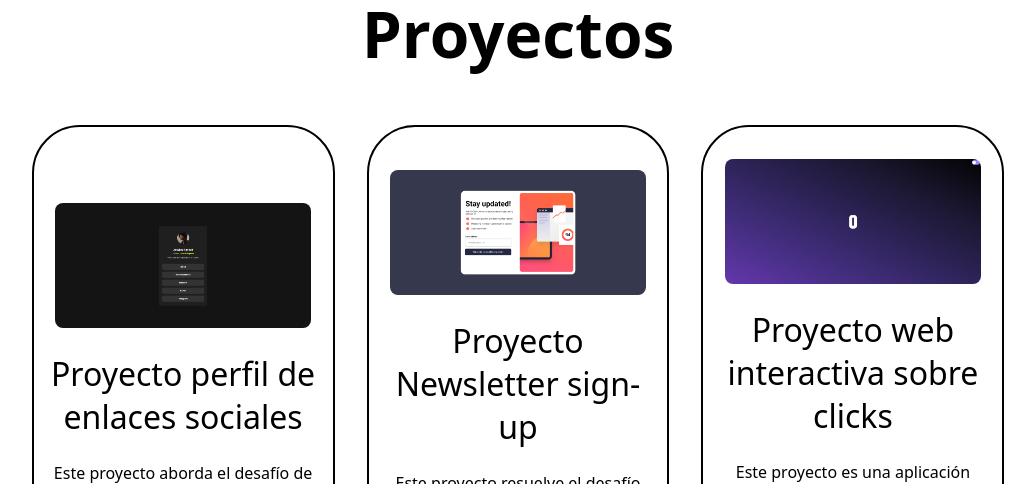
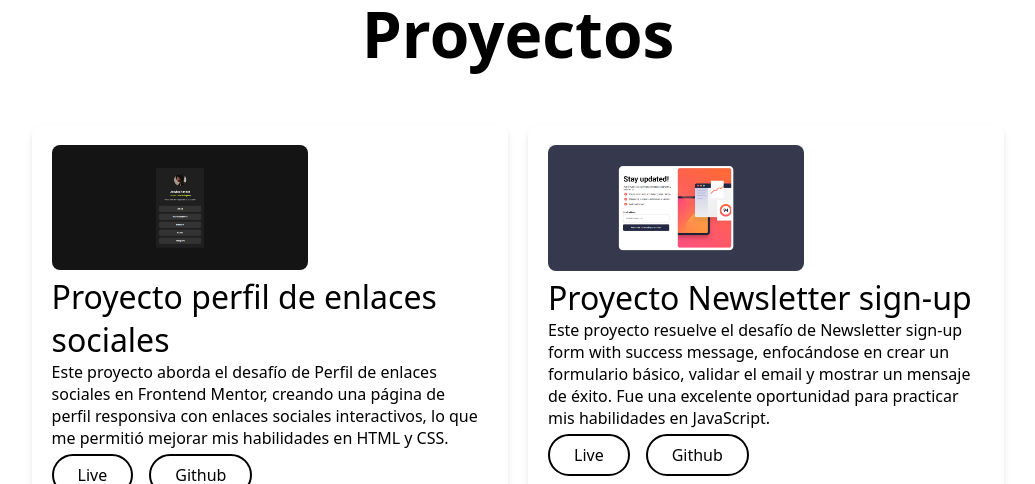
Before and after one commit to Roldanlautaro/PortfolioByLautaro, a plain HTML site: page index.html in a window 1280 px wide. Shown: the part 1870-2354 px from the top of the page, without its empty margins (122-1157 px from the left). Drawn offline with Linux system fonts and the light colour scheme.

Commit message:
Añadi un proyecto e mejore la parte responsive

```diff
--- a/index.html
+++ b/index.html
@@ -54,7 +54,7 @@
 
                     <div class="btn-group">
 
-                        <a href="Currículum Vitae.pdf" class="btn" download="LautaroRoldan_CV.pdf">Descargar CV</a>
+                        <a href="Curriculum Vitae.pdf" class="btn" download="LautaroRoldan_CV.pdf">Descargar CV</a>
 
                         <a href="#contact" class="btn">Contacto</a>
                     </div>
@@ -127,7 +127,7 @@
         <div class="projects-grid">
 
             <div class="project-card">
-                <img src="imgs/projecto-1.png" alt="">
+                <img src="imgs/proyecto-1.png" alt="">
                 <h3>Proyecto perfil de enlaces sociales</h3>
                 <p>Este proyecto aborda el desafío de Perfil de enlaces sociales en Frontend Mentor, creando una página
                     de perfil responsiva con enlaces sociales interactivos, lo que me permitió mejorar mis habilidades
@@ -142,7 +142,7 @@
                 </div>
             </div>
             <div class="project-card">
-                <img src="imgs/projecto-2.png" alt="">
+                <img src="imgs/proyecto-2.png" alt="">
                 <h3>Proyecto Newsletter sign-up </h3>
                 <p>Este proyecto resuelve el desafío de Newsletter sign-up form with success message, enfocándose en
                     crear un formulario básico, validar el email y mostrar un mensaje de éxito. Fue una excelente
@@ -159,7 +159,7 @@
             </div>
 
             <div class="project-card">
-                <img src="imgs/projecto-3.png" alt="">
+                <img src="imgs/proyecto-3.png" alt="">
                 <h3>Proyecto web interactiva sobre clicks</h3>
                 <p>Este proyecto es una aplicación web interactiva que permite navegar entre números pares con clics en
                     la pantalla, avanzando o retrocediendo según el clic. Incluye un interruptor para cambiar entre modo
@@ -174,6 +174,26 @@
                     <div class="slide"><i class="fa-brands fa-js" style="color: #f0db4f;"></i></div>
                 </div>
             </div>
+
+            <div class="project-card">
+                <img src="imgs/proyecto-4.png" alt="WallpaperByLauti">
+                <h3>WallpaperByLauti - Plataforma de Wallpapers</h3>
+                <p>Este proyecto es una plataforma web para visualizar, subir y descargar wallpapers. Los usuarios pueden navegar entre diferentes secciones como "Inicio", "Móvil", "Escritorio", "Guía de configuración" y "Perfil". También incluye un sistema de roles de administrador y la opción de personalizar imágenes de perfil.</p>
+                <div class="btn-group">
+                    <div class="btn" onclick="window.open('https://github.com/Roldanlautaro/WallpaperByLauti', '_blank')">Github</div>
+                </div>
+                <div class="tech-stack">
+                    <div class="slide"><i class="fa-brands fa-html5" style="color: #e34c26;"></i></div>
+                    <div class="slide"><i class="fa-brands fa-css3-alt" style="color: #264de4;"></i></div>
+                    <div class="slide"><i class="fa-brands fa-js" style="color: #f0db4f;"></i></div>
+                    <div class="slide"><i class="fa-brands fa-php" style="color: #777bb3;"></i></div>
+                    <div class="slide"><i class="fa-brands fa-bootstrap" style="color: #563d7c;"></i></div>
+                    <div class="slide"><i class="fa fa-table" style="color: #1d1d1b;"></i></div>
+                </div>
+            </div>
+
+
+
 
         </div>
     </section>
--- a/style.css
+++ b/style.css
@@ -164,6 +164,7 @@ section {
 .btn-group{
     display: flex;
     gap: 1rem;
+    margin-top: 5px;
 }
 
 .btn {
@@ -331,22 +332,23 @@ section#aboutme {
 
 .projects-grid {
     display: grid;
-    grid-template-columns: repeat(auto-fit, minmax(300px, 1fr));
-    gap: 2rem;
+    grid-template-columns: repeat(2, 1fr); /* Muestra 2 columnas */
+    gap: 20px; /* Espacio entre las tarjetas */
+}
+
+@media (max-width: 768px) {
+    .projects-grid {
+        grid-template-columns: repeat(1, 1fr); /* En pantallas pequeñas, muestra 1 columna */
+    }
 }
 
 .project-card {
-    padding: 2rem 1rem;
-    display: flex;
-    flex-direction: column;
-    align-items: center;
-    justify-content: center;
-    text-align: center;
-    gap: 1.5rem;
-    border: 2px solid black;
-    border-radius: 3rem;
+    background-color: #fff;
+    padding: 20px;
+    border-radius: 10px;
+    box-shadow: 0 4px 6px rgba(0, 0, 0, 0.1);
+    transition: transform 0.3s ease-in-out;
     cursor: pointer;
-    transition: 0.3s ease-in-out;
 }
 
 .project-card:hover {
```
Also changed, not shown: imgs/proyecto-1.png (renamed from imgs/projecto-1.png), imgs/proyecto-2.png (renamed from imgs/projecto-2.png), imgs/proyecto-3.png (renamed from imgs/projecto-3.png), imgs/proyecto-4.png (added), 2 other files.
